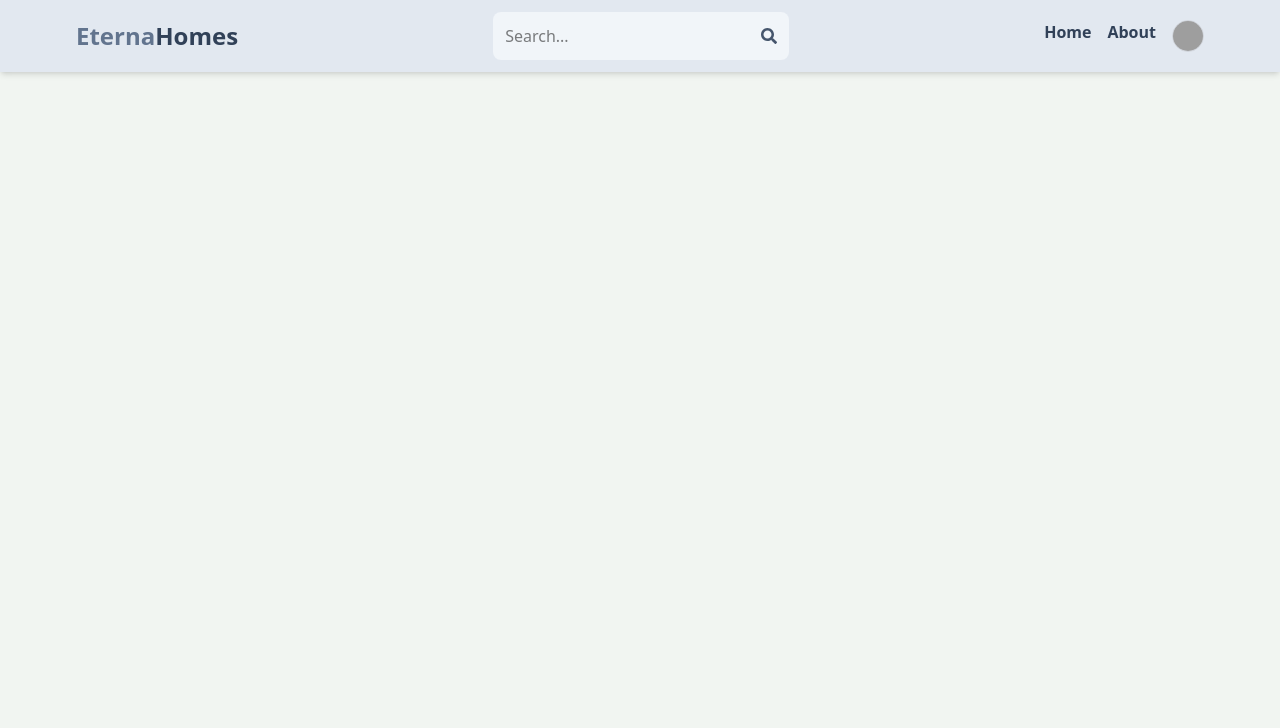
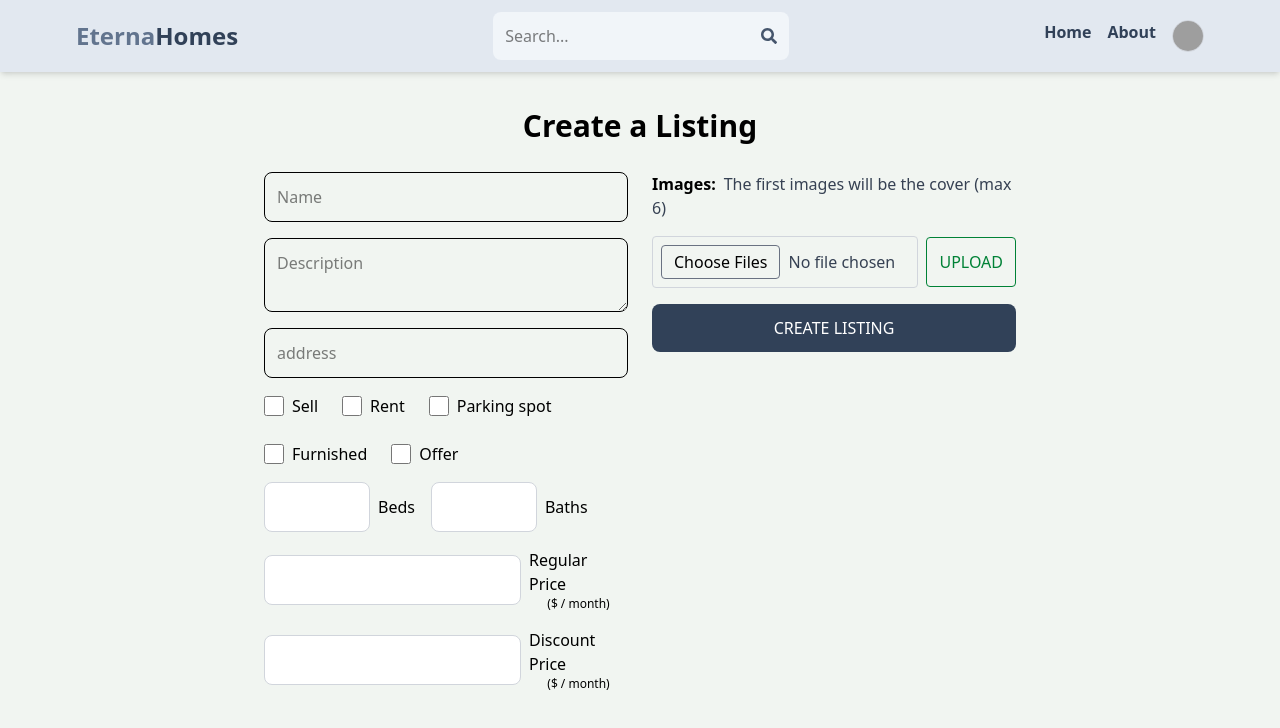
Before and after one commit to DHARA915/Mern-estate, a React (Vite) app in the folder client/: page /create-listing in a window 1280 px wide. Shown: the top 728 px of the page. Built offline with nearby package versions, Linux system fonts and the light colour scheme; no server answers; sample sign-in values are in the browser's storage; grey boxes are pictures that could not be loaded.

Commit message:
complete listing page ui

```diff
--- a/client/src/App.jsx
+++ b/client/src/App.jsx
@@ -7,6 +7,7 @@ import About from './pages/About'
 import Profile from './pages/Profile'
 import Header from './Components/Header'
 import PrivateRoute from './Components/privateRoute'
+import CreateListing from './pages/CreateListing'
 
 
 const App = () => {
@@ -20,6 +21,7 @@ const App = () => {
       <Route element={<PrivateRoute />}>
 
         <Route path="/profile" element={<Profile />} />
+        <Route path="/create-listing" element={<CreateListing />} />
 
       </Route>
     </Routes>
--- /dev/null
+++ b/client/src/pages/CreateListing.jsx
@@ -0,0 +1,140 @@
+import React from 'react'
+import { useState } from 'react';
+
+const CreateListing = () => {
+  const [fileName, setFileName] = useState("No file chosen");
+
+  const handleFileChange = (event) => {
+    const files = event.target.files;
+    if (files.length > 0) {
+      setFileName(files.length === 1 ? files[0].name : `${files.length} files selected`);
+    } else {
+      setFileName("No file chosen");
+    }
+  };
+  return (
+    <main className='p-2 max-w-3xl mx-auto'>
+
+      <h1 className='text-3xl font-semibold text-center my-7'>Create a Listing</h1>
+      <form className='flex flex-col sm:flex-row gap-6'>
+        <div className='flex flex-col gap-4 flex-1'>
+          <input type="text" id="name" maxLength="62"
+            minLength={5} placeholder='Name' className='border p-3 rounded-lg' required />
+
+          <textarea type="text" id="description" placeholder='Description' className='border p-3 rounded-lg' required />
+
+          <input type="text" id="Address" placeholder='address' className='border p-3 rounded-lg' required />
+
+          <div className='flex gap-6 flex-wrap'>
+            <div className='flex gap-2'>
+              <input type="checkbox" id="sale" className='w-5' />
+              <span>Sell</span>
+            </div>
+            <div className='flex gap-2'>
+              <input type="checkbox" id="sarentle" className='w-5' />
+              <span>Rent</span>
+            </div>
+            <div className='flex gap-2'>
+              <input type="checkbox" id="Parking" className='w-5' />
+              <span>Parking spot</span>
+            </div>
+            <div className='flex gap-2'>
+              <input type="checkbox" id="Furnished" className='w-5' />
+              <span>Furnished</span>
+            </div>
+            <div className='flex gap-2'>
+              <input type="checkbox" id="Offer" className='w-5' />
+              <span>Offer</span>
+            </div>
+          </div>
+
+          <div className='flex flex-wrap gap-4'>
+
+            <div className='flex  items-center gap-2'>
+              <input type="number" id="bedrooms" min='1' max='10' className='bg-white p-3 border border-gray-300 rounded-lg' required />
+              <span>Beds</span>
+            </div>
+
+            <div className='flex  items-center gap-2'>
+              <input type="number" id='bathrooms' min='1' max='10' className='bg-white p-3 border border-gray-300 rounded-lg' required />
+              <span>Baths</span>
+            </div>
+
+            <div className='flex  items-center gap-2'>
+              <input type="number" id='regularprice' className='bg-white p-3 border border-gray-300 rounded-lg' required />
+
+              <div className='flex flex-col items-center'>
+                <span>Regular Price</span>
+                <span className='text-xs'>($ / month)</span>
+              </div>
+            </div>
+
+            <div className='flex  items-center gap-2'>
+              <input type="number" id='discountprice' className='bg-white p-3 border border-gray-300 rounded-lg' required />
+              <div className='flex flex-col items-center'>
+                <span>Discount Price</span>
+                <span className='text-xs'>($ / month)</span>
+              </div>
+
+            </div>
+
+          </div>
+
+        </div>
+
+        <div className="flex flex-col flex-1 gap-4">
+          <p className="font-semibold">
+            Images:
+            <span className="font-normal text-gray-700 ml-2">
+              The first images will be the cover (max 6)
+            </span>
+          </p>
+
+          {/* File input & Upload button in the same row */}
+          <div className='flex flex-col'>
+            <div className="flex items-center gap-2">
+              {/* File Input Container */}
+              <div className="bg-[rgb(241,245,241)] relative flex items-center border border-gray-300 rounded p-2 w-full">
+                {/* Hidden File Input */}
+                <input
+                  type="file"
+                  id="images"
+                  accept="image/*"
+                  multiple
+                  className="hidden"
+                  onChange={handleFileChange}
+                />
+
+                {/* Custom Label for File Input */}
+                <label
+                  htmlFor="images"
+                  className="bg-[rgb(241,245,241)] px-3 py-1 border border-gray-500 rounded cursor-pointer"
+                >
+                  Choose Files
+                </label>
+
+                {/* Display selected file name */}
+                <span className="ml-2 text-gray-700">{fileName}</span>
+              </div>
+
+              <div>
+                {/* Upload Button (Now inline with the file input) */}
+                <button className="p-3 text-green-700 border border-green-700 rounded uppercase hover:shadow-lg disabled:opacity-80">
+                  Upload
+                </button>
+              </div>
+
+            </div>
+          </div>
+          <div>
+            <button className='p-3 bg-slate-700 text-white w-full rounded-lg hover:opacity-95 disabled:opacity-80'>CREATE LISTING</button>
+          </div>
+        </div>
+
+
+      </form>
+    </main>
+  )
+}
+
+export default CreateListing
--- a/client/src/pages/Profile.jsx
+++ b/client/src/pages/Profile.jsx
@@ -3,7 +3,7 @@ import { useDispatch, useSelector } from 'react-redux';
 import axios from 'axios';
 import { FaEye, FaEyeSlash } from 'react-icons/fa';
 import { updateUserSuccess,deleteUserStart,deleteUserSuccess,deleteUserFailure, signoutUserStart, signoutUserFailure, signInFailure, signoutUserSuccess } from '../Redux/user/userSlice.js';
-import { useNavigate } from 'react-router-dom';
+import { useNavigate,Link} from 'react-router-dom';
 
 const Profile = () => {
   const fileRef = useRef(null);
@@ -205,6 +205,8 @@ dispatch(signoutUserSuccess(data))
           </button>
         </div>
         <button disabled={isUploading} className='bg-slate-700 p-3 rounded-lg text-white uppercase hover:opacity-95 disabled:opacity-80'>Update</button>
+     <Link to={"/create-listing"} className='bg-green-700 text-white p-3 rounded-lg uppercase text-center hover:opacity-95'> Create listing
+      </Link>
       </form>
       <div className='flex justify-between mt-5'>
         <span onClick={handleDeleteAccount} className='text-red-700 cursor-pointer'>Delete Account</span>
```
